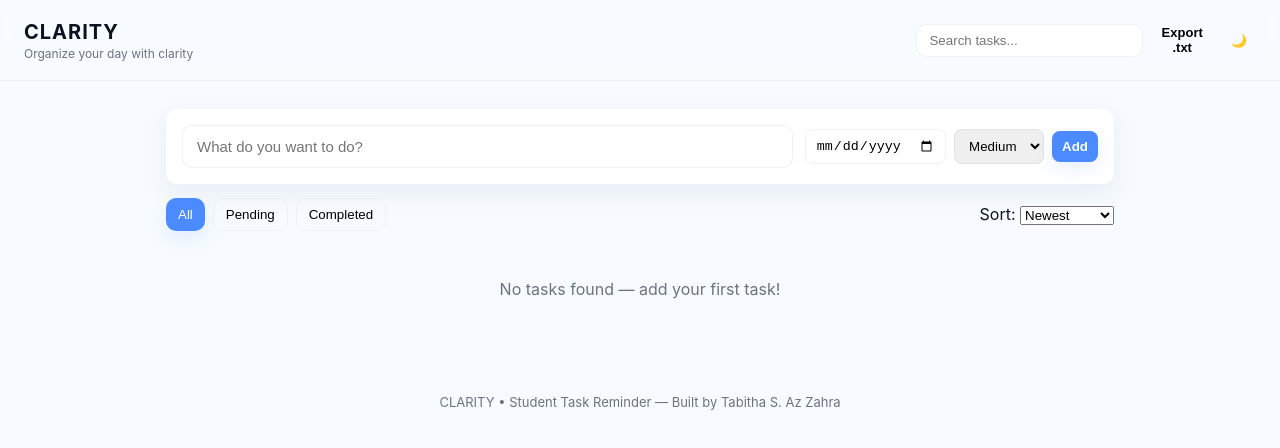
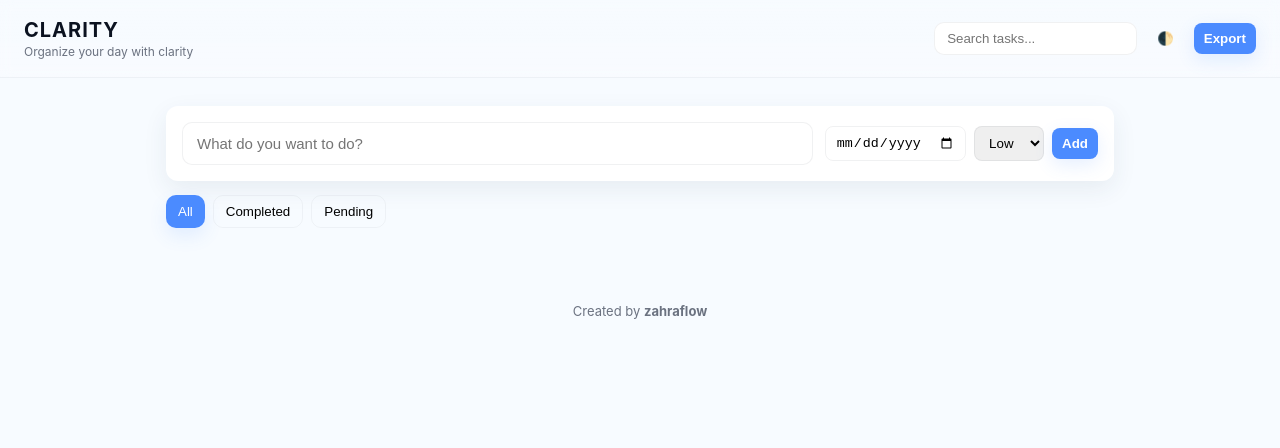
Before and after one commit to tabitha0712/student-task-reminder, a plain HTML site: page index.html in a window 1280 px wide. Drawn offline with Linux system fonts and the light colour scheme.

Commit message:
Update index.html

```diff
--- a/index.html
+++ b/index.html
@@ -1,84 +1,61 @@
 <!DOCTYPE html>
 <html lang="en">
 <head>
-	<meta charset="utf-8" />
-	<meta name="viewport" content="width=device-width,initial-scale=1" />
-	<title>CLARITY — Student Task Reminder</title>
+  <meta charset="UTF-8">
+  <meta name="viewport" content="width=device-width, initial-scale=1.0">
+  <title>CLARITY</title>
   <link rel="stylesheet" href="style.css">
 </head>
 <body>
-	<header class="navbar">
+  <!-- ---------- Navbar ---------- -->
+  <nav class="navbar">
     <div class="brand">
       <h1>CLARITY</h1>
       <p class="tagline">Organize your day with clarity</p>
     </div>
     <div class="nav-actions">
-			<input id="searchInput" type="search" placeholder="Search tasks..." aria-label="Search tasks">
-			<button id="exportBtn" class="btn small">Export .txt</button>
-			<button id="toggleThemeBtn" class="btn small">🌙</button>
+      <input type="search" id="searchInput" placeholder="Search tasks...">
+      <button id="darkModeToggle" class="btn">🌓</button>
+      <button id="exportBtn" class="btn primary">Export</button>
     </div>
-	</header>
+  </nav>
 
-	<main class="main-container">
-		<section class="add-section card">
+  <!-- ---------- Main Container ---------- -->
+  <div class="main-container">
+    <!-- Add Section -->
+    <div class="add-section">
       <div class="add-left">
-				<input id="taskInput" type="text" placeholder="What do you want to do?" aria-label="Task title">
+        <input type="text" id="taskInput" placeholder="What do you want to do?">
       </div>
       <div class="add-right">
-				<input id="deadlineInput" type="date" aria-label="Deadline">
-				<select id="prioritySelect" aria-label="Priority">
+        <input type="date" id="deadlineInput">
+        <select id="prioritySelect">
           <option value="low">Low</option>
-					<option value="medium" selected>Medium</option>
           <option value="high">High</option>
         </select>
-				<button id="addTaskBtn" class="btn primary">Add</button>
-			</div>
-		</section>
-
-		<section class="controls">
-			<div class="filters">
-				<button class="filter-btn active" data-filter="all">All</button>
-				<button class="filter-btn" data-filter="pending">Pending</button>
-				<button class="filter-btn" data-filter="completed">Completed</button>
-			</div>
-			<div class="sorts">
-				<label for="sortSelect">Sort:</label>
-				<select id="sortSelect">
-					<option value="created">Newest</option>
-					<option value="deadline">By Deadline</option>
-					<option value="priority">By Priority</option>
-				</select>
-			</div>
-		</section>
-
-		<section id="taskList" class="cards-grid" aria-live="polite">
-			<!-- Task cards injected here -->
-		</section>
-
-		<footer class="footer">
-			<p>CLARITY • Student Task Reminder — Built by Tabitha S. Az Zahra</p>
-		</footer>
-	</main>
-
-	<template id="taskTemplate">
-		<article class="task-card">
-		<div class="task-left">
-		<button class="chcek-btn" title="Mark complete"></button>
-		<div class="task-meta">
-			<h3 class="task title"></h3>
-			<p class="task-info"></p>
+        <button id="addBtn" class="btn primary">Add</button>
       </div>
     </div>
-	<div class="task-right">
-		<div class="task-actions">
-			<button class="star-btn" title="Toggle important">★</button>
-			<button class="edit-btn" title="Edit task">✎</button>
-			<button class="delete-btn" title="Delete task">🚮</button>
+
+    <!-- Filters -->
+    <div class="controls">
+      <div class="filters">
+        <button class="filter-btn active" value="all" onclick="filterSelect.value='all';renderTasks()">All</button>
+        <button class="filter-btn" value="completed" onclick="filterSelect.value='completed';renderTasks()">Completed</button>
+        <button class="filter-btn" value="pending" onclick="filterSelect.value='pending';renderTasks()">Pending</button>
       </div>
     </div>
-</article>
-</template>
 
-<script src="script.js" defer></script>
+    <!-- Task List -->
+    <div class="cards-grid" id="taskList"></div>
+  </div>
+
+  <!-- Footer -->
+  <footer class="footer">
+    <p class="creator">Created by <strong>zahraflow</strong></p>
+  </footer>
+
+  <!-- JS -->
+  <script src="script.js"></script>
 </body>
 </html>
```
Lines whose indentation alone changed are shown as unchanged.
